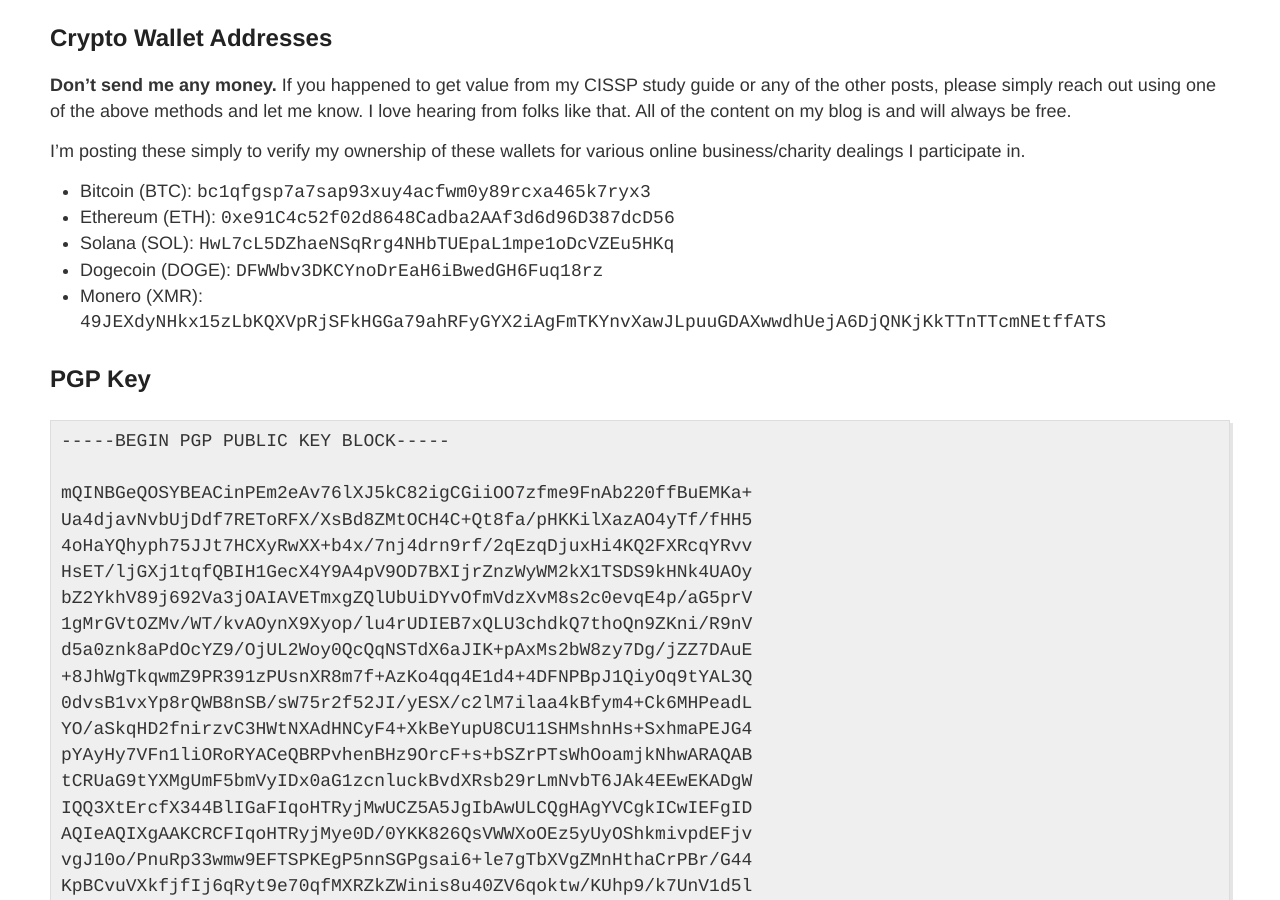
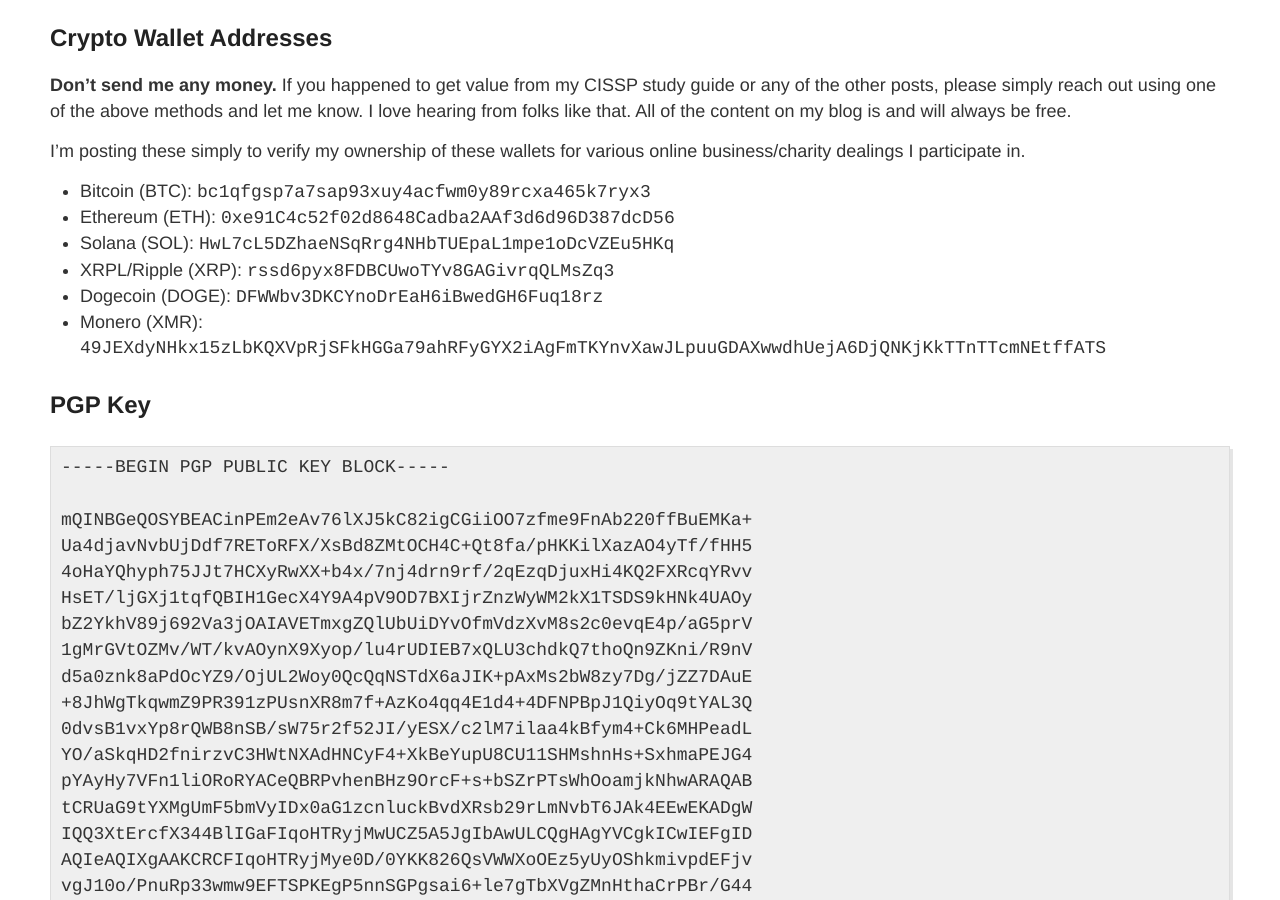
Before and after one commit to thomasrayner/thomasrayner.github.io, a Jekyll site: the page built from findme.md, in a window 1280 px wide and 900 px high, scrolled down 688 px. Built offline with Jekyll 4.4.1, drawn with Linux system fonts in a browser that asks for light colours.

Commit message:
add addr

```diff
--- a/findme.md
+++ b/findme.md
@@ -31,6 +31,7 @@
 * Bitcoin (BTC): `bc1qfgsp7a7sap93xuy4acfwm0y89rcxa465k7ryx3`
 * Ethereum (ETH): `0xe91C4c52f02d8648Cadba2AAf3d6d96D387dcD56`
 * Solana (SOL): `HwL7cL5DZhaeNSqRrg4NHbTUEpaL1mpe1oDcVZEu5HKq`
+* XRPL/Ripple (XRP): `rssd6pyx8FDBCUwoTYv8GAGivrqQLMsZq3`
 * Dogecoin (DOGE): `DFWWbv3DKCYnoDrEaH6iBwedGH6Fuq18rz`
 * Monero (XMR): `49JEXdyNHkx15zLbKQXVpRjSFkHGGa79ahRFyGYX2iAgFmTKYnvXawJLpuuGDAXwwdhUejA6DjQNKjKkTTnTTcmNEtffATS`
 
```
